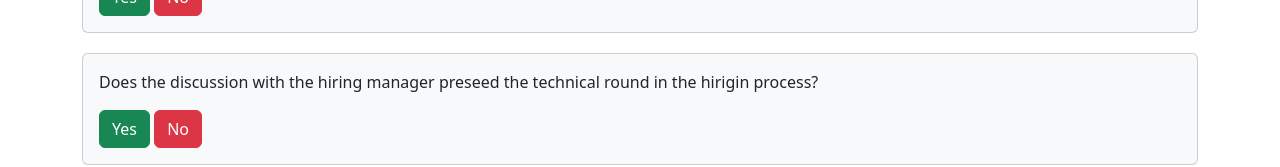
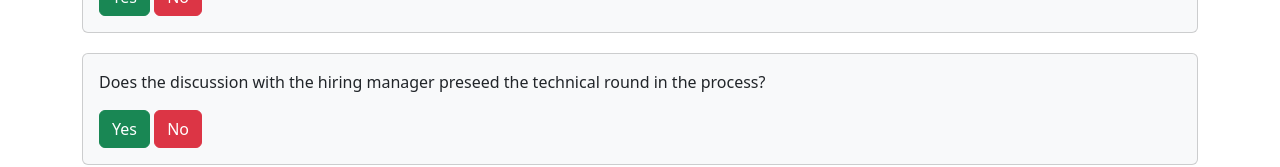
Before and after one commit to attilanagy/job-seeking, a React (Create React App) app: page / in a window 1280 px wide. Shown: the part 231-398 px from the top of the page. Built offline with nearby package versions, Linux system fonts and the light colour scheme.

Commit message:
Fix typo in question 'culture-fit-interview'

```diff
--- a/src/App.js
+++ b/src/App.js
@@ -21,7 +21,7 @@ const INITIAL_QUESTIONS = [
   },
   {
     id: "culture-fit-interview",
-    question: "Does the discussion with the hiring manager preseed the technical round in the hirigin process?",
+    question: "Does the discussion with the hiring manager preseed the technical round in the process?",
     answer: null,
     reason: "You probably heard the phrase: culture eats strategy for breakfast."
   },
```
